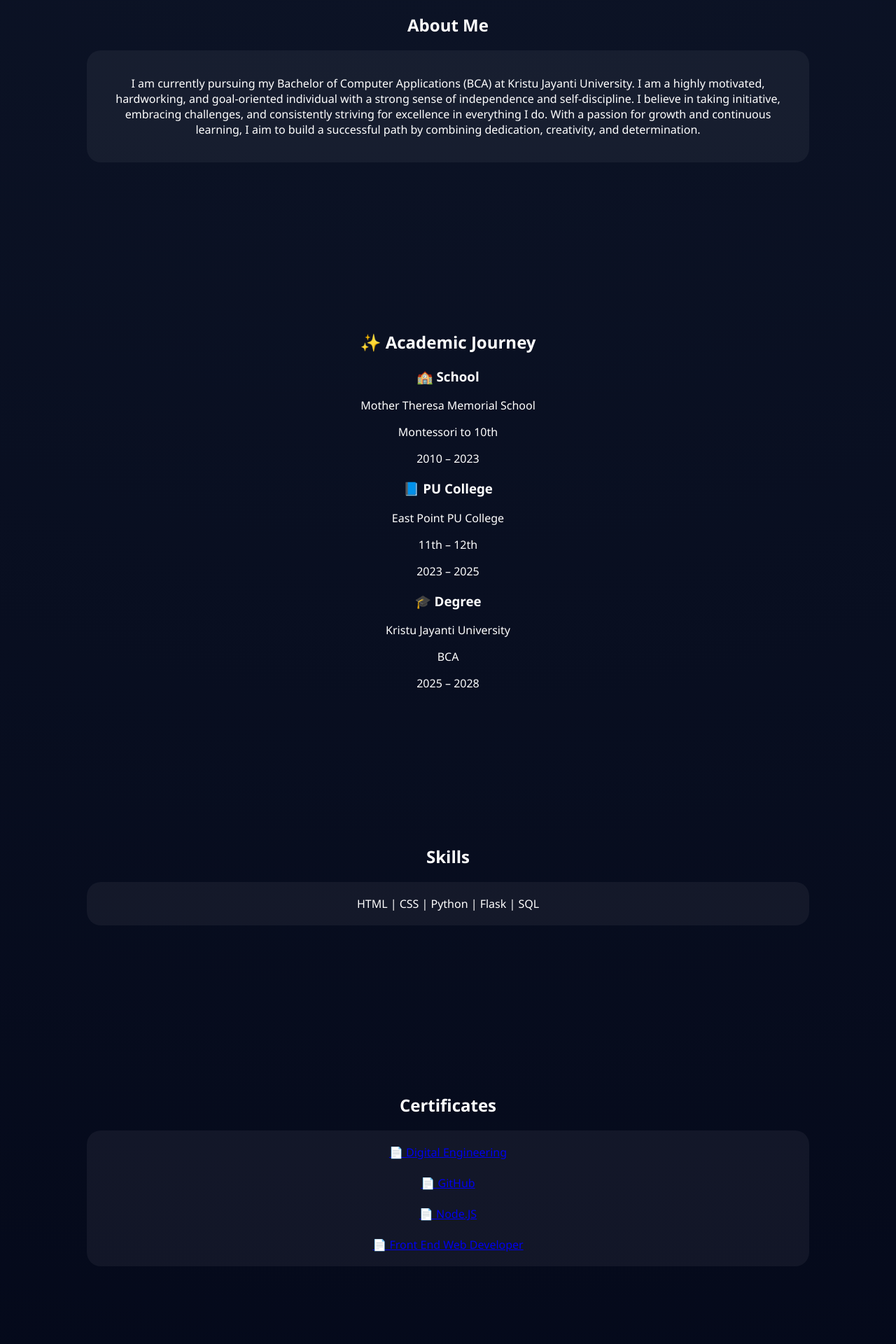
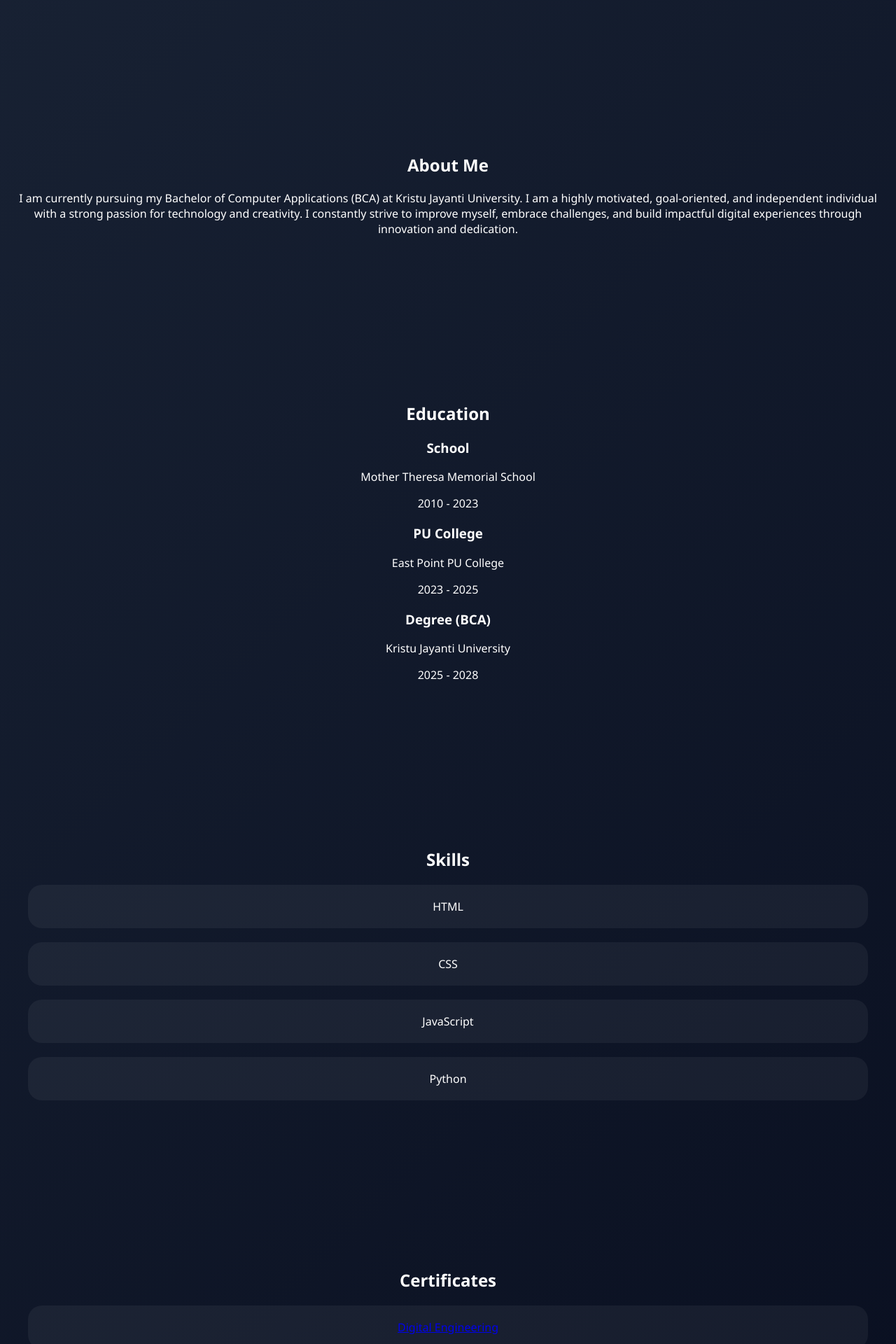
Before and after one commit to daminimnaidu777/MyPortfolio, a Flask app: page / in a window 1280 px wide. Shown: the part 901-2821 px from the top of the page at 70% size. Run offline with Flask 3, Linux system fonts and the light colour scheme; some libraries are stand-ins or nearby versions.

Commit message:
new changes

```diff
--- a/static/style.css
+++ b/static/style.css
@@ -1,23 +1,27 @@
 body {
     margin: 0;
     font-family: 'Segoe UI';
-    background: radial-gradient(circle at top, #0f172a, #020617);
     color: white;
+    background: linear-gradient(-45deg, #0f172a, #020617, #1e293b, #020617);
+    background-size: 400% 400%;
+    animation: bg 10s infinite;
     scroll-behavior: smooth;
 }
 
+@keyframes bg {
+    0% {background-position: 0%}
+    50% {background-position: 100%}
+    100% {background-position: 0%}
+}
+
+/* NAV */
 nav {
+    display: flex;
+    justify-content: space-between;
+    padding: 20px;
     position: fixed;
     width: 100%;
-    background: rgba(0,0,0,0.6);
-    padding: 15px;
-    text-align: center;
-}
-
-nav a {
-    color: #00f5ff;
-    margin: 15px;
-    text-decoration: none;
+    background: rgba(0,0,0,0.5);
 }
 
 /* HERO */
@@ -57,20 +72,27 @@
     text-align: center;
 }
 
-/* CARD */
+/* CARDS */
 .card {
+    margin: 20px;
+    padding: 20px;
     background: rgba(255,255,255,0.05);
-    padding: 20px;
-    margin: 20px auto;
-    width: 80%;
     border-radius: 20px;
+    transition: 0.3s;
 }
 
 .card:hover {
-    box-shadow: 0 0 20px #00f5ff;
+    transform: scale(1.1);
+    box-shadow: 0 0 20px cyan;
 }
 
-/* FORM */
+/* TIMELINE */
+.timeline {
+    width: 80%;
+    margin: auto;
+}
+
+/* INPUT */
 input, textarea {
     width: 60%;
     padding: 10px;
--- a/templates/index.html
+++ b/templates/index.html
@@ -3,113 +3,145 @@
 <head>
 <meta charset="UTF-8">
 <title>Damini M Naidu Portfolio</title>
-<link rel="stylesheet" href="/static/style.css">
+<link rel="stylesheet" href="{{ url_for('static', filename='style.css') }}">
+
+<!-- AOS Animation -->
+<link href="https://unpkg.com/aos@2.3.4/dist/aos.css" rel="stylesheet">
 </head>
 
 <body>
 
+<!-- 🔥 NAVBAR -->
 <nav>
+    <h2>🔥 Damini M Naidu</h2>
+    <div>
         <a href="#about">About</a>
         <a href="#education">Education</a>
         <a href="#skills">Skills</a>
         <a href="#certificates">Certificates</a>
         <a href="#contact">Contact</a>
+    </div>
 </nav>
 
-<div class="hero">
-    <h1 class="glow">🔥 Damini M Naidu Portfolio</h1>
-    <h2 class="typing">Creative Developer | Dreamer | Achiever</h2>
+<!-- 🔥 HERO SECTION -->
+<section class="hero">
+    <div class="hero-content" data-aos="zoom-in">
+        <img src="{{ url_for('static', filename='images/profile.jpg') }}" class="profile">
+        <h1>Damini M Naidu</h1>
+        <p class="typing">Creative Developer | Dreamer | Achiever</p>
     </div>
 
-<!-- ABOUT -->
-<section id="about">
+    <!-- 🔥 ANIMATED BACKGROUND -->
+    <div class="particles"></div>
+</section>
+
+<!-- 🔥 ABOUT -->
+<section id="about" data-aos="fade-up">
     <h2>About Me</h2>
-
-<div class="card floating">
     <p>
         I am currently pursuing my Bachelor of Computer Applications (BCA) at Kristu Jayanti University.
-I am a highly motivated, hardworking, and goal-oriented individual with a strong sense of independence and self-discipline.
-I believe in taking initiative, embracing challenges, and consistently striving for excellence in everything I do.
-With a passion for growth and continuous learning, I aim to build a successful path by combining dedication, creativity, and determination.
+        I am a highly motivated, goal-oriented, and independent individual with a strong passion for technology and creativity.
+        I constantly strive to improve myself, embrace challenges, and build impactful digital experiences through innovation and dedication.
     </p>
-</div>
-
 </section>
 
-<!-- EDUCATION -->
+<!-- 🎓 EDUCATION -->
 <section id="education">
-<h2>✨ Academic Journey</h2>
+<h2>Education</h2>
 
 <div class="timeline">
 
 <div class="timeline-item">
 <div class="content">
-<h3>🏫 School</h3>
+<h3>School</h3>
 <p>Mother Theresa Memorial School</p>
-<p>Montessori to 10th</p>
-<span>2010 – 2023</span>
+<p>2010 - 2023</p>
 </div>
 </div>
 
 <div class="timeline-item">
 <div class="content">
-<h3>📘 PU College</h3>
+<h3>PU College</h3>
 <p>East Point PU College</p>
-<p>11th – 12th</p>
-<span>2023 – 2025</span>
+<p>2023 - 2025</p>
 </div>
 </div>
 
 <div class="timeline-item">
 <div class="content">
-<h3>🎓 Degree</h3>
+<h3>Degree (BCA)</h3>
 <p>Kristu Jayanti University</p>
-<p>BCA</p>
-<span>2025 – 2028</span>
+<p>2025 - 2028</p>
 </div>
 </div>
 
 </div>
 </section>
 
-<!-- SKILLS -->
+<!-- 💻 SKILLS -->
 <section id="skills">
 <h2>Skills</h2>
-<div class="card">HTML | CSS | Python | Flask | SQL</div>
+
+<div class="card">HTML</div>
+<div class="card">CSS</div>
+<div class="card">JavaScript</div>
+<div class="card">Python</div>
+
 </section>
 
-<!-- CERTIFICATES -->
+<!-- 📜 CERTIFICATES -->
 <section id="certificates">
 <h2>Certificates</h2>
+
 <div class="card">
-<a href="/static/cert1.pdf" target="_blank">📄 Digital Engineering</a><br><br>
-<a href="/static/cert2.pdf" target="_blank">📄 GitHub</a><br><br>
-<a href="/static/cert3.pdf" target="_blank">📄 Node.JS</a><br><br>
-<a href="/static/cert4.pdf" target="_blank">📄 Front End Web Developer</a>
+<a href="{{ url_for('static', filename='certificates/cert1.pdf') }}" target="_blank">Digital Engineering</a>
 </div>
+
+<div class="card">
+<a href="{{ url_for('static', filename='certificates/cert2.pdf') }}" target="_blank">GitHub</a>
+</div>
+
+<div class="card">
+<a href="{{ url_for('static', filename='certificates/cert3.pdf') }}" target="_blank">Node.JS</a>
+</div>
+
+<div class="card">
+<a href="{{ url_for('static', filename='certificates/cert4.pdf') }}" target="_blank">Front End Web Developer</a>
+</div>
+
+
 </section>
 
-<!-- CONTACT -->
+<!-- 📩 CONTACT -->
 <section id="contact">
 <h2>Contact Me</h2>
 
 <form action="/contact" method="POST">
-<input type="text" name="name" placeholder="Your Name" required><br>
-<input type="email" name="email" placeholder="Your Email" required><br>
-<textarea name="message" placeholder="Your Message" required></textarea><br>
-
+<input type="text" name="name" placeholder="Your Name" required>
+<input type="email" name="email" placeholder="Your Email" required>
+<textarea name="message" placeholder="Your Message" required></textarea>
 <button type="submit">Send Message 🚀</button>
 </form>
 
 </section>
 
-<!-- FOOTER -->
+<!-- 🔥 FOOTER -->
 <footer>
-<p>📧 daminimnaidu777@gmail.com</p>
-<p>💻 GitHub: https://github.com/daminimnaidu777</p>
-<p>🔗 LinkedIn: https://www.linkedin.com/in/damini-m-naidu-54b00838b</p>
-<p>© 2026 Damini. All Rights Reserved.</p>
+<p>© 2026 Damini M Naidu | All Rights Reserved</p>
+
+<div class="socials">
+<a href="https://github.com/daminimnaidu777" target="_blank">GitHub</a>
+<a href="https://www.linkedin.com/in/damini-m-naidu-54b00838b" target="_blank">LinkedIn</a>
+<a href="mailto:daminimnaidu777@gmail.com">Gmail</a>
+</div>
+
 </footer>
+
+<!-- JS -->
+<script src="https://unpkg.com/aos@2.3.4/dist/aos.js"></script>
+<script>
+AOS.init();
+</script>
 
 </body>
 </html>
```
Also changed, not shown: other parts of static/style.css (+84 -23 lines), templates/messages.html (+11 -10 lines), templates/result.html (+9 -5 lines). Lines whose indentation alone changed are shown as unchanged.
